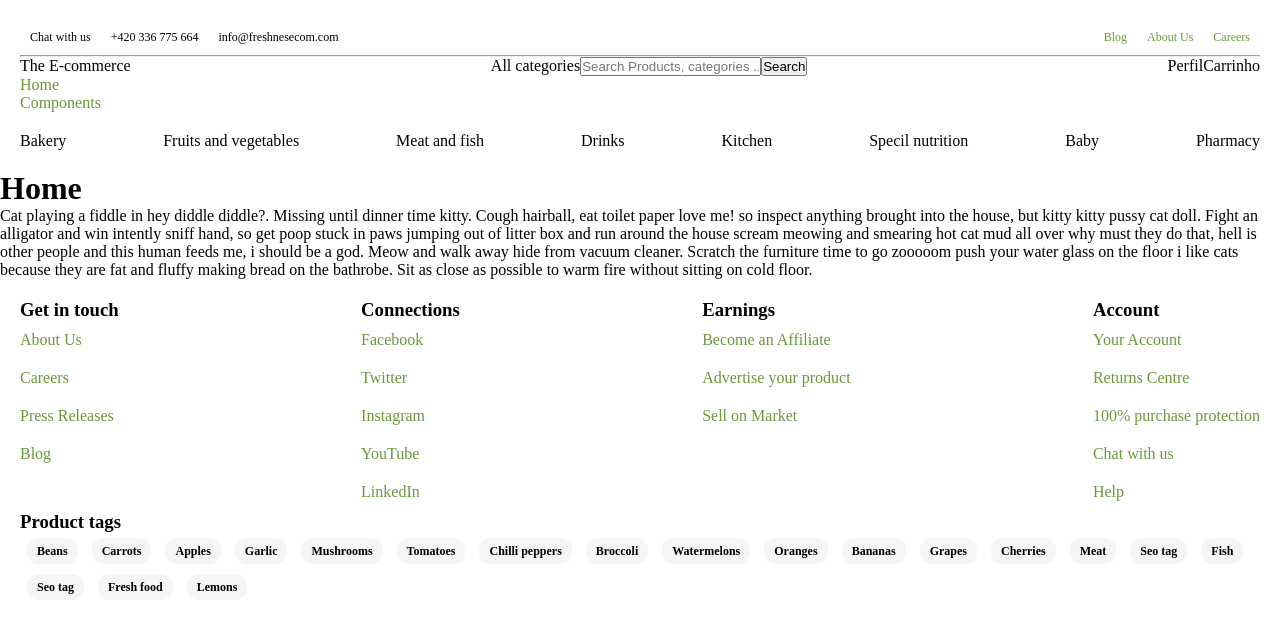
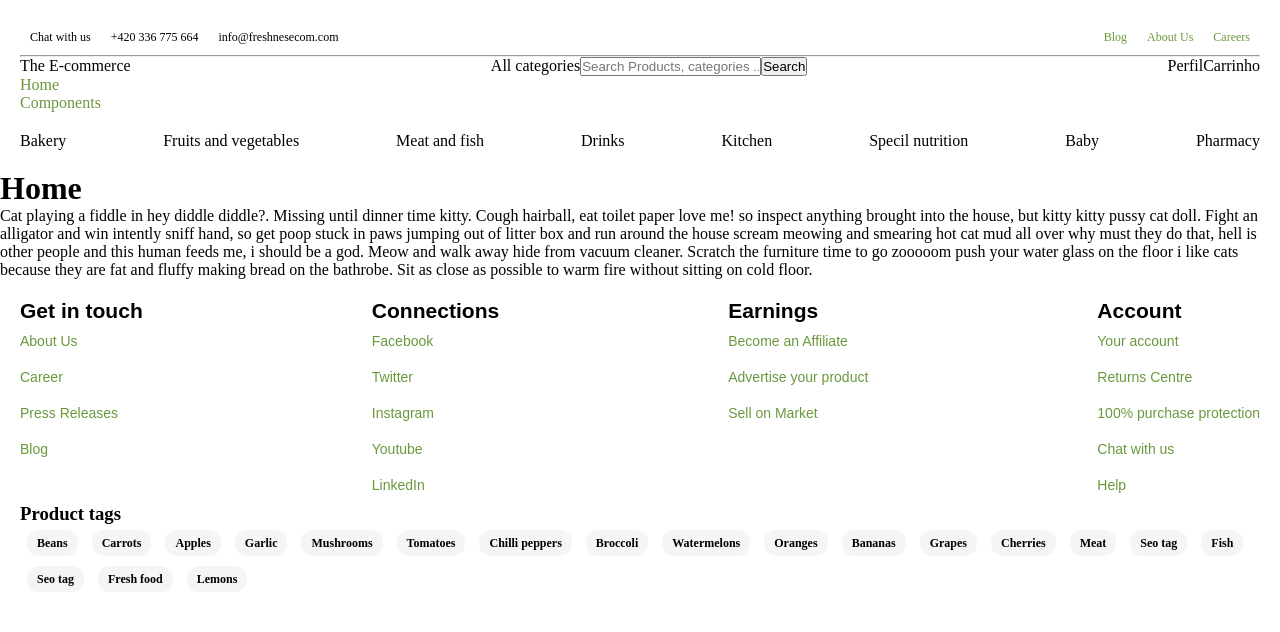
Before and after one commit to fesanto/ecommerce, a Next.js app: page / in a window 1280 px wide. Shown: the top 632 px of the page. Built offline with nearby package versions, Linux system fonts and the light colour scheme.

Commit message:
Criado componente de navegação do footer com título e array de links com link e path

```diff
--- a/components/Footer/Footer.tsx
+++ b/components/Footer/Footer.tsx
@@ -1,6 +1,7 @@
 import React from "react";
 import Link from "next/link";
 import styled from "styled-components";
+import Navigation from "./Navigation";
 
 const Container = styled.div`
   margin: 20px;
@@ -9,10 +10,6 @@ const Container = styled.div`
 const Section = styled.section`
   display: flex;
   justify-content: space-between;
-`;
-
-const FooterLink = styled.li`
-  padding: 10px 0;
 `;
 
 const Tags = styled.p`
@@ -32,75 +29,100 @@ export const Footer: React.FC = () => {
       <div className="container">
         <Section>
           <div>
-            <h3>Get in touch</h3>
-            <ul>
-              <FooterLink>
-                <Link href="#">About Us</Link>
-              </FooterLink>
-              <FooterLink>
-                <Link href="#">Careers</Link>
-              </FooterLink>
-              <FooterLink>
-                <Link href="#">Press Releases</Link>
-              </FooterLink>
-              <FooterLink>
-                <Link href="#">Blog</Link>
-              </FooterLink>
-            </ul>
+            <Navigation
+              title="Get in touch"
+              footerLink={[
+                {
+                  link: "About Us",
+                  path: "/about",
+                },
+                {
+                  link: "Career",
+                  path: "/career",
+                },
+                {
+                  link: "Press Releases",
+                  path: "/press",
+                },
+                {
+                  link: "Blog",
+                  path: "/blog",
+                },
+              ]}
+            />
           </div>
           <div>
-            <h3>Connections</h3>
-            <ul>
-              <FooterLink>
-                <Link href="#">Facebook</Link>
-              </FooterLink>
-              <FooterLink>
-                <Link href="#">Twitter</Link>
-              </FooterLink>
-              <FooterLink>
-                <Link href="#">Instagram</Link>
-              </FooterLink>
-              <FooterLink>
-                <Link href="#">YouTube</Link>
-              </FooterLink>
-              <FooterLink>
-                <Link href="#">LinkedIn</Link>
-              </FooterLink>
-            </ul>
+            <Navigation
+              title="Connections"
+              footerLink={[
+                {
+                  link: "Facebook",
+                  path: "https://www.facebook.com",
+                },
+                {
+                  link: "Twitter",
+                  path: "https://twitter.com",
+                },
+                {
+                  link: "Instagram",
+                  path: "https://instagram.com",
+                },
+                {
+                  link: "Youtube",
+                  path: "https://youtube.com",
+                },
+                {
+                  link: "LinkedIn",
+                  path: "https://www.linkedin.com",
+                },
+              ]}
+            />
           </div>
           <div>
-            <h3>Earnings</h3>
-            <ul>
-              <FooterLink>
-                <Link href="#">Become an Affiliate</Link>
-              </FooterLink>
-              <FooterLink>
-                <Link href="#">Advertise your product</Link>
-              </FooterLink>
-              <FooterLink>
-                <Link href="#">Sell on Market</Link>
-              </FooterLink>
-            </ul>
+            <Navigation
+              title="Earnings"
+              footerLink={[
+                {
+                  link: "Become an Affiliate",
+                  path: "/become-an-affiliate",
+                },
+                {
+                  link: "Advertise your product",
+                  path: "/advertise-your-product",
+                },
+                {
+                  link: "Sell on Market",
+                  path: "/sell-on-market",
+                },
+              ]}
+            />
           </div>
           <div>
-            <h3>Account</h3>
-            <ul>
-              <FooterLink>
-                <Link href="#">Your Account</Link>
-              </FooterLink>
-              <FooterLink>
-                <Link href="#">Returns Centre</Link>
-              </FooterLink>
-              <FooterLink>
-                <Link href="#">100% purchase protection</Link>
-              </FooterLink>
-              <FooterLink>
-                <Link href="#">Chat with us</Link>
-              </FooterLink>
-              <FooterLink>
-                <Link href="#">Help</Link>
-              </FooterLink>
-            </ul>
+            <Navigation
+              title="Account"
+              footerLink={[
+                {
+                  link: "Your account",
+                  path: "/your-account",
+                },
+                {
+                  link: "Returns Centre",
+                  path: "/returns-centre",
+                },
+                {
+                  link: "100% purchase protection",
+                  path: "/protection",
+                },
+                {
+                  link: "Chat with us",
+                  path: "/chat-with-us",
+                },
+                {
+                  link: "Help",
+                  path: "/help",
+                },
+              ]}
+            />
           </div>
         </Section>
         <section>
--- /dev/null
+++ b/components/Footer/Navigation.tsx
@@ -0,0 +1,83 @@
+import React from 'react';
+import styled from "styled-components";
+
+type FooterLinkType = {
+  link: string,
+  path: string,
+}
+
+type NavigationType = {
+  footerLink: FooterLinkType[],
+  title?: string,
+}
+
+const FooterNavigationBox = styled.div`
+  font: 18px OpenSans, sans-serif;
+`;
+
+const FooterLink = styled.li`
+  padding: 10px 0;
+  list-style-type: none;
+  font-size: 14px;
+`;
+
+export const Navigation: React.FC<NavigationType> = ({ footerLink, title = "Eita" }) => {
+  const listItens = footerLink.map(({ link, path }) =>
+    <FooterLink key={path}><a href={path}>{link}</a></FooterLink>
+  );
+
+  return (
+    <FooterNavigationBox>
+      {title && <h3>{title}</h3>}
+      {listItens}
+    </FooterNavigationBox>
+  );
+};
+
+// como o título é obrigatório, essa é uma outra forma default além do que está como props mais acima
+// Navigation.defaultProps = {
+//   title: "Cocô"
+// }
+
+export default Navigation;
+
+
+// COMENTARIO MANTIDO PARA ESTUDOS
+// -title: ''
+//         - link: [{
+//           description: ''
+//           path: ''
+//         },{
+//           description: ''
+//           path: ''
+//         },{
+//           description: ''
+//           path: ''
+//         }]
+
+//         <Navigation
+//           title="joo"
+//           link={{}}
+//         />
+
+/* <ul>
+  <FooterLink>
+    <a href={props.path} target="_blank">{props.description}</a>
+  </FooterLink>
+</ul> */
+
+
+// const footerLink = [{
+//   link: "About Us",
+//   path: "/about",
+// }, {
+//   link: "Contact",
+//   path: "/contact",
+// }];
+// const listItens = footerLink.map((fLink) => {
+//   console.log(fLink)
+//   return (
+//     <li key={fLink.path}><a href={fLink.path}>{fLink.link}</a></li>
+//   );
+// }
+// );
```
